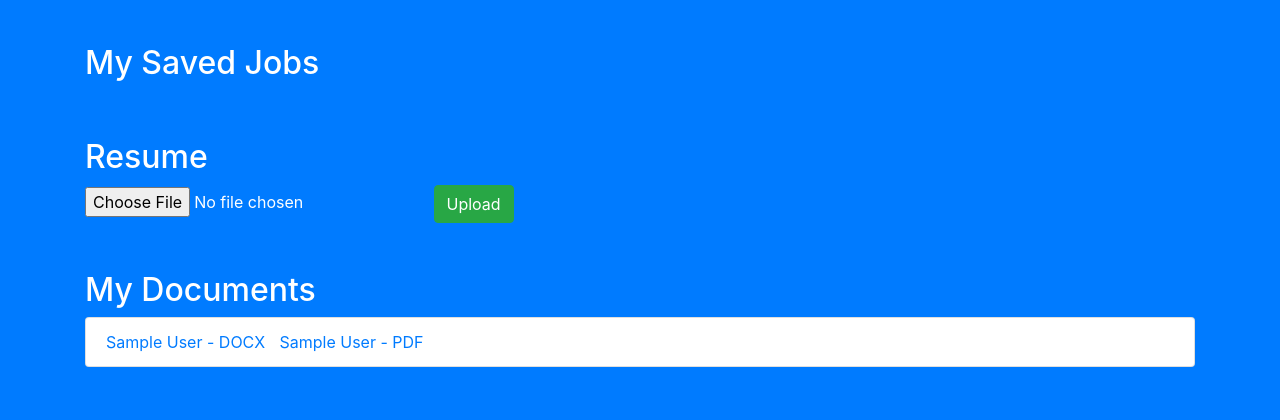
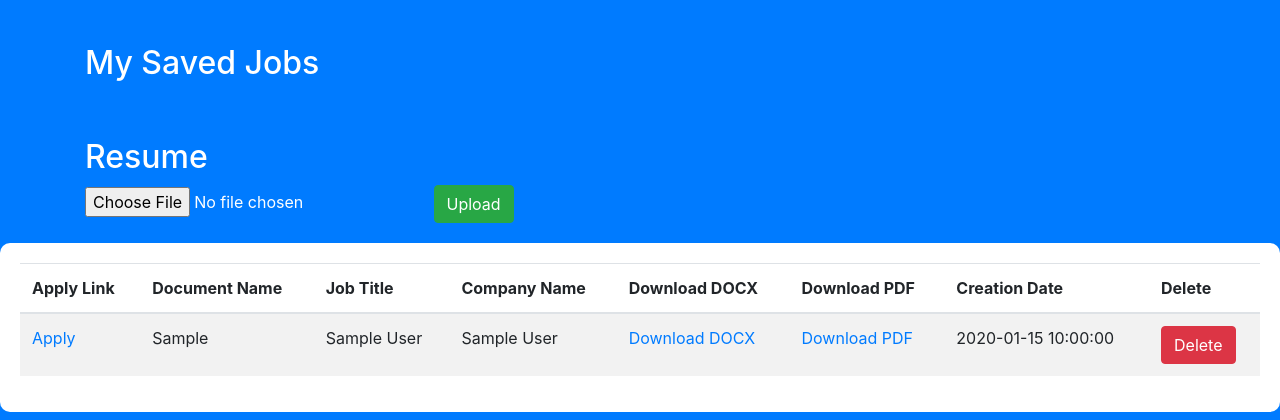
Before and after one commit to jakajoko0/mycareermax, a Flask app: page /dashboard in a window 1280 px wide. Shown: the part 380-800 px from the top of the page. Run offline with Flask 3, Linux system fonts and the light colour scheme; a user stored in the database is signed in; tables that the repository leaves empty hold one stand-in row (values such as "Sample post"); data that the repository does not hold is empty; some libraries are stand-ins or nearby versions; grey boxes are pictures that could not be loaded.

Commit message:
updated documents section on dashboard to include more stuff

```diff
--- a/app.py
+++ b/app.py
@@ -241,9 +241,14 @@
     id = db.Column(db.Integer, primary_key=True, autoincrement=True)
     user_id = db.Column(db.Integer, db.ForeignKey("users.id"), nullable=False)
     document_name = db.Column(db.String(255), nullable=False)
-    document_content = db.Column(db.String, nullable=False)
+    document_content = db.Column(
+        db.String, nullable=False
+    )  # Consider changing to db.Text or db.LargeBinary if the content can be large
     document_type = db.Column(db.String(50), nullable=False)
     creation_date = db.Column(db.DateTime, default=datetime.utcnow)
+    job_title = db.Column(db.String(255), nullable=True)  # Add job title
+    company_name = db.Column(db.String(255), nullable=True)  # Add company name
+    apply_link = db.Column(db.String(255), nullable=True)  # Add apply link
 
     user = db.relationship("User", backref=db.backref("documents", lazy=True))
 
@@ -251,17 +256,28 @@
 @app.route("/save_document", methods=["POST"])
 def save_document():
     try:
-        user_id = request.form.get("user_id")
-        doc_name = request.form.get("document_name")
-        doc_content = request.form.get("document_content")
-        doc_type = request.form.get("document_type")
+        # Get the request data from JSON (since we're sending JSON from the client-side)
+        data = request.json
+        user_id = data.get("user_id")
+        doc_name = data.get("document_name")
+        doc_content = data.get("document_content")
+        doc_type = data.get("document_type")
+        job_title = data.get("job_title")
+        company_name = data.get("company_name")
+        apply_link = data.get("apply_link")
 
+        # Create the new document object with all the details
         new_document = UserDocuments(
             user_id=user_id,
             document_name=doc_name,
             document_content=doc_content,
             document_type=doc_type,
+            job_title=job_title,  # Include job title
+            company_name=company_name,  # Include company name
+            apply_link=apply_link,  # Include apply link
         )
+
+        # Add and commit the new document
         db.session.add(new_document)
         db.session.commit()
         return jsonify(
@@ -281,7 +297,7 @@
         )
 
 
-@app.route("/get_user_documents", methods=["GET"])
+@app.route("/dashboard", methods=["GET"])
 @login_required
 def get_user_documents():
     user_id = current_user.id
@@ -294,11 +310,30 @@
             "document_content": doc.document_content,
             "document_type": doc.document_type,
             "creation_date": doc.creation_date,
+            "job_title": doc.job_title,  # Include job title
+            "company_name": doc.company_name,  # Include company name
+            "apply_link": doc.apply_link,  # Include apply link
         }
         for doc in user_documents
     ]
 
-    return jsonify(documents_list)
+    return render_template("dashboard.html", documents=documents_list)
+
+
+@app.route("/delete_document/<int:document_id>", methods=["DELETE"])
+@login_required
+def delete_document(document_id):
+    try:
+        doc = UserDocuments.query.filter_by(id=document_id).first()
+        if not doc:
+            return jsonify({"success": False, "error": "Document not found"}), 404
+
+        db.session.delete(doc)
+        db.session.commit()
+        return jsonify({"success": True, "message": "Document deleted successfully"})
+    except Exception as e:
+        db.session.rollback()
+        return jsonify({"success": False, "error": str(e)}), 500
 
 
 @app.route("/save-job", methods=["POST"])
--- a/templates/dashboard.html
+++ b/templates/dashboard.html
@@ -3,12 +3,13 @@
 
 <head>
     <script async src="https://pagead2.googlesyndication.com/pagead/js/adsbygoogle.js?client=ca-pub-2305706078196748"
-     crossorigin="anonymous"></script>
+        crossorigin="anonymous"></script>
     <meta charset="utf-8" />
     <meta content="width=device-width, initial-scale=1.0" name="viewport" />
     <title>myDashboard - myCareerMax</title>
     <!-- Bootstrap CSS -->
     <link href="https://maxcdn.bootstrapcdn.com/bootstrap/4.5.2/css/bootstrap.min.css" rel="stylesheet">
+    <link rel="stylesheet" href="https://stackpath.bootstrapcdn.com/bootstrap/4.3.1/css/bootstrap.min.css">
 
     <style>
         .logo-container {
@@ -225,32 +226,8 @@
                                 });
                             };
 
-                            // Create hidden Cover Letter button
-                            const coverLetterButton = document.createElement("button");
-                            coverLetterButton.onclick = function () { generateCL(job); };
-                            coverLetterButton.style.display = 'none';
-
-                            // Create hidden Resume button
-                            const resumeButton = document.createElement("button");
-                            resumeButton.onclick = function () { generateResume(job); };
-                            resumeButton.style.display = 'none';
-
-                            // Create hidden Salary button
-                            const salaryButton = document.createElement("button");
-                            salaryButton.onclick = function () { getAverageSalary(job); };
-                            salaryButton.style.display = 'none';
-
-                            // Create visible Lightning button
-                            const lightningButton = document.createElement("button");
-                            lightningButton.innerHTML = "⚡";
-                            lightningButton.onclick = function () {
-                                generateCL(job);
-                                generateResume(job);
-                                getAverageSalary(job);
-                            };
 
                             // Append buttons to cardBody
-                            cardBody.appendChild(lightningButton);
                             cardBody.appendChild(jobTitle);
                             cardBody.appendChild(companyName);
                             cardBody.appendChild(applyLink);
@@ -285,11 +262,60 @@
     </script>
 
     <!-- Saved Documents Section -->
-    <div class="container mt-5" style="color: white;">
-        <h2>My Documents</h2>
-        <ul class="list-group" id="saved-documents-list">
-        </ul>
+
+    <div class="table-container" style="background-color: white; padding: 20px; border-radius: 10px;">
+        <div class="table-responsive">
+            <table class="table table-striped">
+                <thead>
+                    <tr>
+                        <th>Apply Link</th>
+                        <th>Document Name</th>
+                        <th>Job Title</th>
+                        <th>Company Name</th>
+                        <th>Download DOCX</th>
+                        <th>Download PDF</th>
+                        <th>Creation Date</th>
+                        <th>Delete</th>
+                    </tr>
+                </thead>
+                <tbody>
+                    {% for doc in documents %}
+                    <tr>
+                        <td><a href="{{ doc.apply_link }}" target="_blank">Apply</a></td>
+                        <td>{{ doc.document_type }}</td>
+                        <td>{{ doc.job_title }}</td>
+                        <td>{{ doc.company_name }}</td>
+                        <td><a href="{{ url_for('download_document', document_id=doc.id, format='docx') }}">Download
+                                DOCX</a></td>
+                        <td><a href="{{ url_for('download_document', document_id=doc.id, format='pdf') }}">Download
+                                PDF</a>
+                        </td>
+                        <td>{{ doc.creation_date }}</td>
+                        <td><button onclick="deleteDocument({{ doc.id }})" class="btn btn-danger">Delete</button></td>
+                    </tr>
+                    {% endfor %}
+                </tbody>
+            </table>
+        </div>
     </div>
+    <script>
+        function deleteDocument(documentId) {
+            if (confirm("Are you sure you want to delete this document?")) {
+                $.ajax({
+                    url: '/delete_document/' + documentId,
+                    type: 'DELETE',
+                    success: function (response) {
+                        if (response.success) {
+                            alert('Document deleted successfully!');
+                            location.reload(); // Reload the page to update the table
+                        } else {
+                            alert('Error deleting document. Please try again.');
+                        }
+                    }
+                });
+            }
+        }
+    </script>
 
 </body>
 
```
Also changed, not shown: templates/careerclick.html (+68 -23 lines).
